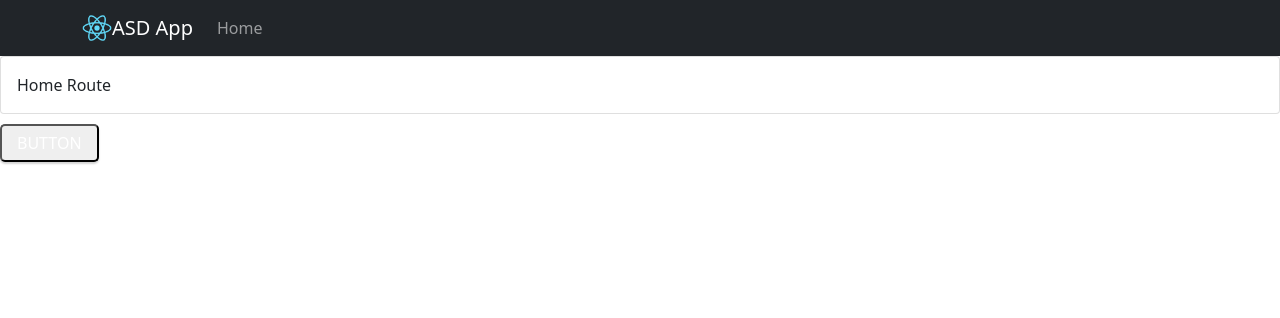
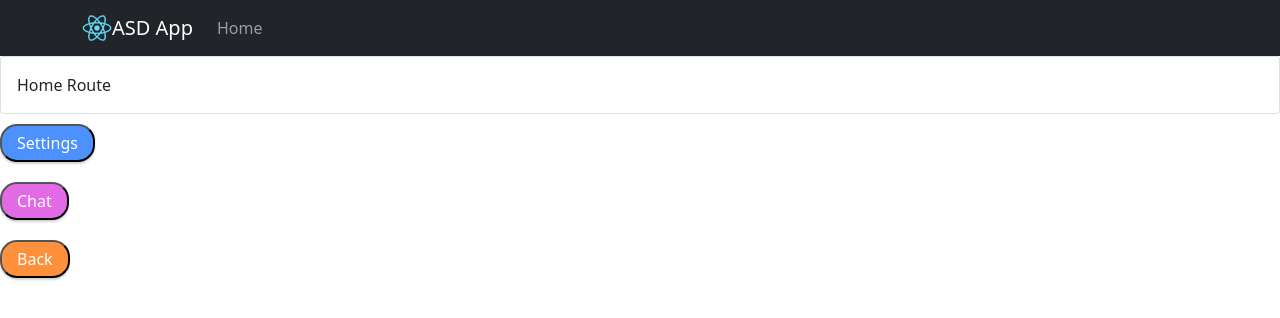
Before and after one commit to ereali/ASD-App, a React (Create React App) app in the folder web/: page / in a window 1280 px wide. Shown: the top 318 px of the page. Built offline with nearby package versions, Linux system fonts and the light colour scheme.

Commit message:
added button colors

```diff
--- a/web/package.json
+++ b/web/package.json
@@ -10,7 +10,9 @@
     "react": "^17.0.2",
     "react-bootstrap": "^2.0.0-beta.6",
     "react-dom": "^17.0.2",
+    "react-router-dom": "^5.3.0",
     "react-scripts": "4.0.3",
+    "styled-components": "^5.3.1",
     "web-vitals": "^1.0.1"
   },
   "scripts": {
--- a/web/public/index.html
+++ b/web/public/index.html
@@ -24,7 +24,7 @@
       work correctly both with client-side routing and a non-root public URL.
       Learn how to configure a non-root public URL by running `npm run build`.
     -->
-    <title>React App</title>
+    <title>ASD App</title>
   </head>
   <body>
     <noscript>You need to enable JavaScript to run this app.</noscript>
--- a/web/src/App.js
+++ b/web/src/App.js
@@ -48,25 +48,68 @@ function App() {
         </Switch>
       </div>
       <div>
-        <Button onClick={clickMe}>Button</Button>
+        <SettingsButton onClick={clickMe}>Settings</SettingsButton>
+      </div>
+      <div>
+        <ChatButton onClick={clickMe}>Chat</ChatButton>
+      </div>
+      <div>
+        <BackButton onClick={clickMe}>Back</BackButton>
       </div>
     </div>
   );
 }
 
-const Button = styled.button`
-  background-color: ${(props) => theme.default};
+const SettingsButton = styled.button`
+  background-color: #4d91ff;
   color: white;
   padding: 5px 15px;
-  border-radius: 5px;
+  border-radius: 17px;
   outline: 0;
-  text-transform: uppercase;
   margin: 10px 0px;
   cursor: pointer;
   box-shadow: 0px 2px 2px lightgray;
   transition: ease background-color 250ms;
   &:hover {
-    background-color: ${(props) => theme.hover};
+    background-color: #1c73ff;
+  }
+  &:disabled {
+    cursor: default;
+    opacity: 0.7;
+  }
+`;
+
+const ChatButton = styled.button`
+  background-color: #e36ae6;
+  color: white;
+  padding: 5px 15px;
+  border-radius: 17px;
+  outline: 0;
+  margin: 10px 0px;
+  cursor: pointer;
+  box-shadow: 0px 2px 2px lightgray;
+  transition: ease background-color 250ms;
+  &:hover {
+    background-color: #df0ee3;
+  }
+  &:disabled {
+    cursor: default;
+    opacity: 0.7;
+  }
+`;
+
+const BackButton = styled.button`
+  background-color: #ff903b;
+  color: white;
+  padding: 5px 15px;
+  border-radius: 17px;
+  outline: 0;
+  margin: 10px 0px;
+  cursor: pointer;
+  box-shadow: 0px 2px 2px lightgray;
+  transition: ease background-color 250ms;
+  &:hover {
+    background-color: #ff6f00;
   }
   &:disabled {
     cursor: default;
```
Also changed, not shown: 2 other files (tests, documents, lock files or other folders).
